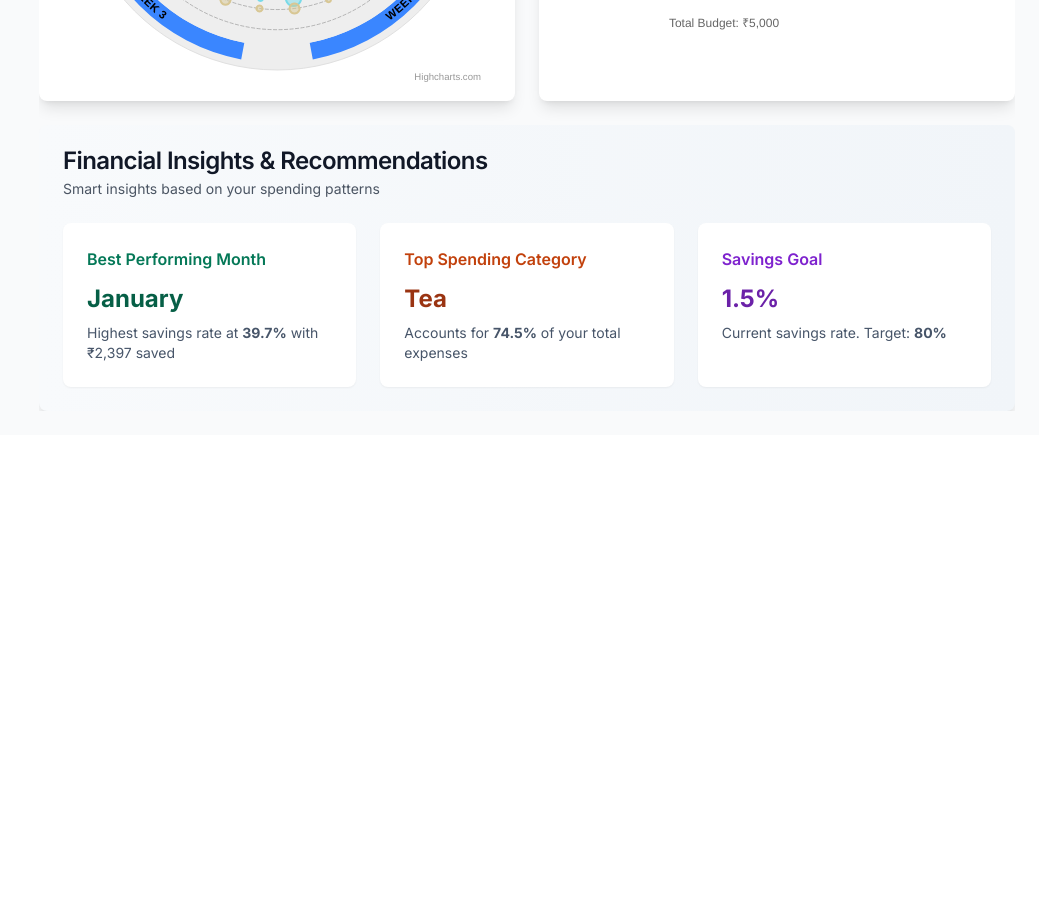
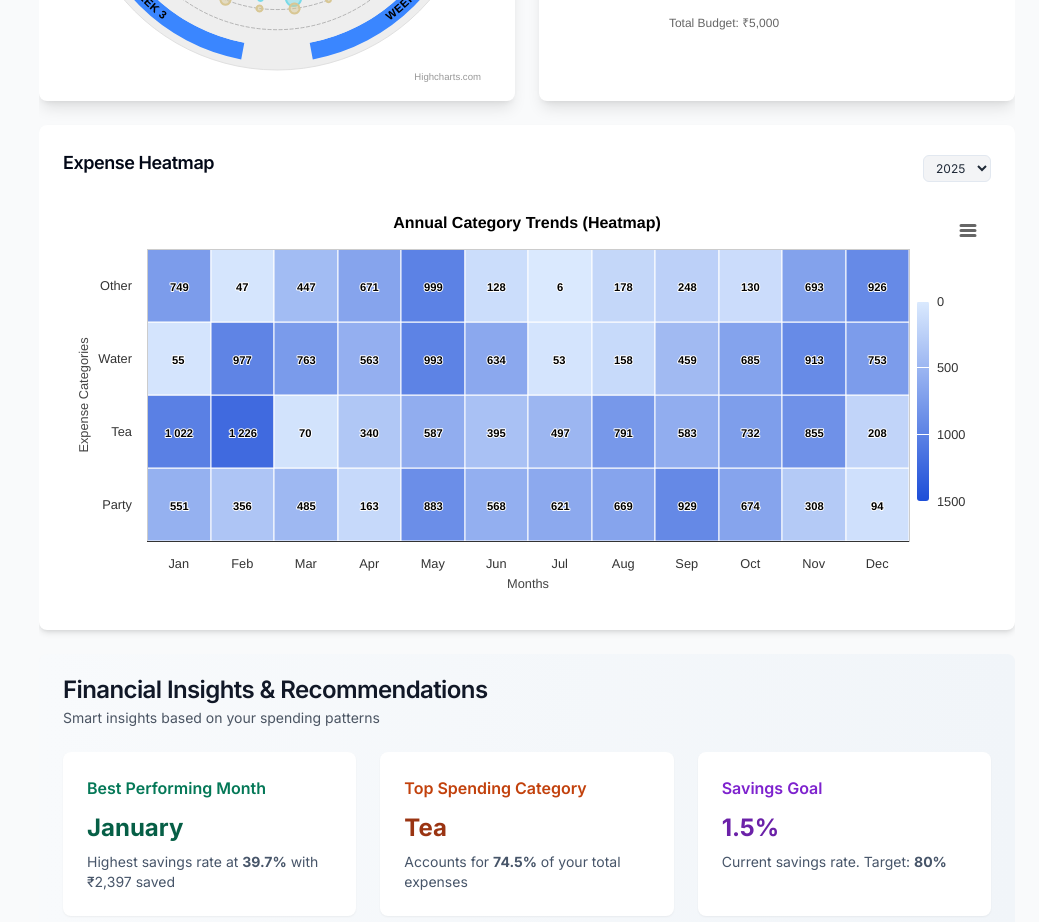
Before and after one commit to anthemnandani/expense-chart, a Next.js app: page / in a window 1280 px wide. Shown: the part 3100-4022 px from the top of the page, without its empty margins (241-1280 px from the left). Before the commit the page ends 3535 px from the top, so only its background shows below. Built offline with nearby package versions, Linux system fonts and the light colour scheme.

Commit message:
heatmap added

```diff
--- a/components/AnnualCategoryTrendsChart.tsx
+++ b/components/AnnualCategoryTrendsChart.tsx
@@ -1,121 +1,121 @@
-'use client'
+"use client";
 
-import Highcharts from 'highcharts'
-import HighchartsReact from 'highcharts-react-official'
-import HCHeatmap from 'highcharts/modules/heatmap'
-import HCAccessibility from 'highcharts/modules/accessibility'
-import HCExporting from 'highcharts/modules/exporting'
-import { Card, CardContent, CardHeader, CardTitle } from '@/components/ui/card'
-import { useEffect, useState } from 'react'
+import { useEffect, useState } from "react";
+import dynamic from "next/dynamic";
+import { Card, CardContent, CardHeader, CardTitle } from "@/components/ui/card";
 
-// Initialize modules
-if (typeof Highcharts === 'function') {
-  HCHeatmap(Highcharts)
-  HCAccessibility(Highcharts)
-  HCExporting(Highcharts)
-}
+const HighchartsReact = dynamic(() => import("highcharts-react-official"), { ssr: false });
 
-const categories = ['Party', 'Tea', 'Water', 'Other']
+const categories = ["Party", "Tea", "Water", "Other"];
 const months = [
-  'Jan', 'Feb', 'Mar', 'Apr', 'May', 'Jun',
-  'Jul', 'Aug', 'Sep', 'Oct', 'Nov', 'Dec'
-]
+  "Jan", "Feb", "Mar", "Apr", "May", "Jun",
+  "Jul", "Aug", "Sep", "Oct", "Nov", "Dec",
+];
 
-// Mock expense data [x = month, y = category index, value = amount]
 const generateMockData = () => {
-  const data: [number, number, number][] = []
+  const data: [number, number, number][] = [];
   for (let y = 0; y < categories.length; y++) {
     for (let x = 0; x < 12; x++) {
-      let value = Math.floor(Math.random() * 1000)
-      if (categories[y] === 'Tea' && (x === 0 || x === 1)) value += 500 // spike in Jan/Feb
-      data.push([x, y, value])
+      let value = Math.floor(Math.random() * 1000);
+      if (categories[y] === "Tea" && (x === 0 || x === 1)) value += 500;
+      data.push([x, y, value]);
     }
   }
-  return data
-}
+  return data;
+};
 
-const AnnualCategoryTrendsChart = () => {
-  const [isDarkMode, setIsDarkMode] = useState(false)
+export default function AnnualCategoryTrendsChart() {
+  const [Highcharts, setHighcharts] = useState<any>(null);
+  const [isDarkMode, setIsDarkMode] = useState(false);
 
+  // Load Highcharts & required modules in the browser
   useEffect(() => {
-    const check = () =>
-      document.documentElement.classList.contains('dark')
-    setIsDarkMode(check())
+    (async () => {
+      const HC = (await import("highcharts")).default;
+      const HCHeatmap = (await import("highcharts/modules/heatmap")).default;
+      const HCAccessibility = (await import("highcharts/modules/accessibility")).default;
+      const HCExporting = (await import("highcharts/modules/exporting")).default;
 
-    const observer = new MutationObserver(() => setIsDarkMode(check()))
-    observer.observe(document.documentElement, {
-      attributes: true,
-      attributeFilter: ['class']
-    })
+      HCHeatmap(HC);
+      HCAccessibility(HC);
+      HCExporting(HC);
 
-    return () => observer.disconnect()
-  }, [])
+      setHighcharts(HC);
+    })();
+  }, []);
+
+  // Dark mode detection
+  useEffect(() => {
+    const check = () => document.documentElement.classList.contains("dark");
+    setIsDarkMode(check());
+    const observer = new MutationObserver(() => setIsDarkMode(check()));
+    observer.observe(document.documentElement, { attributes: true, attributeFilter: ["class"] });
+    return () => observer.disconnect();
+  }, []);
+
+  if (!Highcharts) return <div>Loading chart...</div>;
 
   const options: Highcharts.Options = {
     chart: {
-      type: 'heatmap',
+      type: "heatmap",
       plotBorderWidth: 1,
-      backgroundColor: 'transparent',
-      height: 400
+      backgroundColor: "transparent",
+      height: 400,
     },
     title: {
-      text: 'Annual Category Trends (Heatmap)',
+      text: "Annual Category Trends (Heatmap)",
       style: {
-        color: isDarkMode ? '#fff' : '#000',
-        fontSize: '16px'
-      }
+        color: isDarkMode ? "#fff" : "#000",
+        fontSize: "16px",
+      },
     },
     xAxis: {
       categories: months,
-      labels: { style: { color: isDarkMode ? '#ddd' : '#333' } },
-      title: { text: 'Months', style: { color: isDarkMode ? '#aaa' : '#444' } }
+      labels: { style: { color: isDarkMode ? "#ddd" : "#333" } },
+      title: { text: "Months", style: { color: isDarkMode ? "#aaa" : "#444" } },
     },
     yAxis: {
-      categories: categories,
-      title: { text: 'Expense Categories', style: { color: isDarkMode ? '#aaa' : '#444' } },
-      labels: { style: { color: isDarkMode ? '#ddd' : '#333' } }
+      categories,
+      title: { text: "Expense Categories", style: { color: isDarkMode ? "#aaa" : "#444" } },
+      labels: { style: { color: isDarkMode ? "#ddd" : "#333" } },
     },
     colorAxis: {
       min: 0,
-      minColor: isDarkMode ? '#1e3a8a' : '#dbeafe',
-      maxColor: isDarkMode ? '#60a5fa' : '#1d4ed8'
+      minColor: isDarkMode ? "#1e3a8a" : "#dbeafe",
+      maxColor: isDarkMode ? "#60a5fa" : "#1d4ed8",
     },
     legend: {
-      align: 'right',
-      layout: 'vertical',
+      align: "right",
+      layout: "vertical",
       margin: 0,
-      verticalAlign: 'middle',
+      verticalAlign: "middle",
       symbolHeight: 200,
-      itemStyle: {
-        color: isDarkMode ? '#eee' : '#333'
-      }
+      itemStyle: { color: isDarkMode ? "#eee" : "#333" },
     },
     tooltip: {
       formatter: function () {
-        const point = this.point as any
-        return `<b>${categories[point.y]}</b><br>${months[point.x]}: ₹${point.value}`
-      }
+        const point = this.point as any;
+        return `<b>${categories[point.y]}</b><br>${months[point.x]}: ₹${point.value}`;
       },
-    series: [{
-      name: 'Expenses',
+    },
+    series: [
+      {
+        name: "Expenses",
         borderWidth: 1,
-      borderColor: isDarkMode ? '#444' : '#fff',
+        borderColor: isDarkMode ? "#444" : "#fff",
         data: generateMockData(),
-      dataLabels: {
-        enabled: true,
-        color: isDarkMode ? '#fff' : '#000'
+        dataLabels: { enabled: true, color: isDarkMode ? "#fff" : "#000" },
+        type: "heatmap",
       },
-      type: 'heatmap'
-    }],
-    credits: { enabled: false }
-  }
+    ],
+    credits: { enabled: false },
+  };
 
   return (
     <Card className="col-span-full shadow-md border-0 bg-white dark:bg-gray-800">
-      <CardHeader className='flex justify-between lg:flex-row flex-col'>
+      <CardHeader className="flex justify-between lg:flex-row flex-col">
         <CardTitle className="text-lg">Expense Heatmap</CardTitle>
         <div>
-
           <select
             className="bg-gray-100 dark:bg-gray-700 border dark:border-gray-600 text-xs text-gray-800 dark:text-white rounded-md px-2 py-1"
             defaultValue={2025}
@@ -127,13 +127,8 @@ const AnnualCategoryTrendsChart = () => {
         </div>
       </CardHeader>
       <CardContent>
-        <HighchartsReact
-          highcharts={Highcharts}
-          options={options}
-        />
+        <HighchartsReact highcharts={Highcharts} options={options} />
       </CardContent>
     </Card>
-  )
+  );
 }
-
-export default AnnualCategoryTrendsChart
--- a/components/comprehensive-dashboard.tsx
+++ b/components/comprehensive-dashboard.tsx
@@ -53,7 +53,7 @@ const GaugeMultipleKPIChart = dynamic(() => import("./GaugeMultipleKPIChart"), {
 const HighLevelPieChart = dynamic(() => import("./HighLevelPieChart"), { ssr: false });
 const NetBalanceChart = dynamic(() => import("./NetBalanceChart"), { ssr: false });
 const ScrollytellingChart = dynamic(() => import("./ScrollytellingChart"), { ssr: false });
-// const AnnualCategoryTrendsChart = dynamic(() => import("./AnnualCategoryTrendsChart"), { ssr: false });
+const AnnualCategoryTrendsChart = dynamic(() => import("./AnnualCategoryTrendsChart"), { ssr: false });
 const AdvancedPolarChart = dynamic(() => import("./AdvancedPolarChart"), { ssr: false });
 
 
@@ -215,7 +215,7 @@ export default function ComprehensiveDashboard({ yearlyData, categoryData }: Com
       <div className="grid grid-cols-1 lg:grid-cols-12 gap-6">
         <AdvancedPolarChart />
         <GaugeMultipleKPIChart />
-        {/* <AnnualCategoryTrendsChart/> */}
+        <AnnualCategoryTrendsChart/>
         {/* <ScrollytellingChart /> */}
       </div>
 
```
Lines whose indentation alone changed are shown as unchanged.
